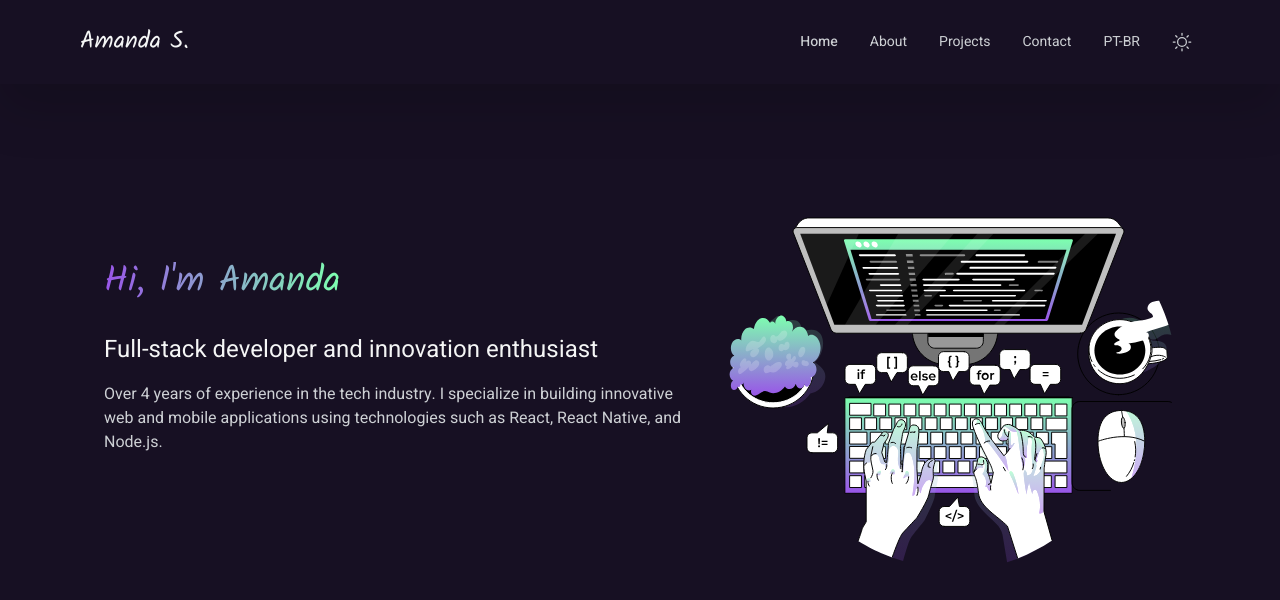
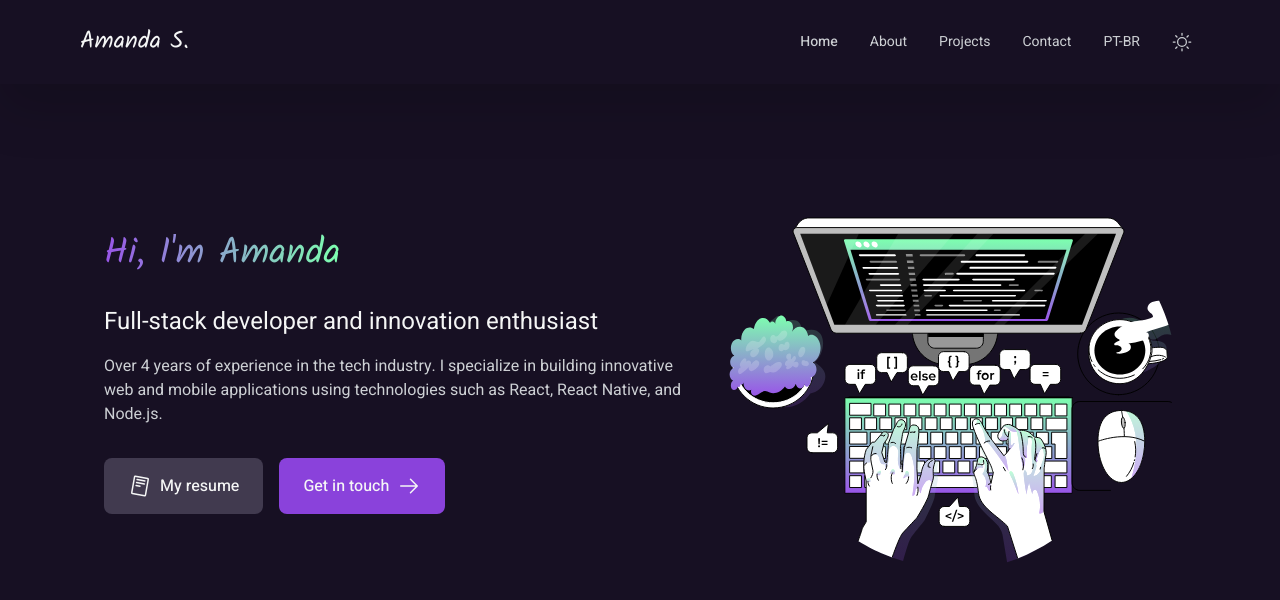
Before and after one commit to amanda-santos/lyra, a Next.js app: page / in a window 1280 px wide. Shown: the top 600 px of the page. Built offline with nearby package versions, Linux system fonts and the light colour scheme.

Commit message:
feat: add hero section action buttons

```diff
--- a/src/app/components/navbar-item.tsx
+++ b/src/app/components/navbar-item.tsx
@@ -1,5 +1,5 @@
 import classnames from "classnames";
-import { ComponentProps, ReactNode } from "react";
+import { ComponentProps } from "react";
 
 type NavbarItemProps = ComponentProps<"a"> & {
   isActive?: boolean;
--- a/src/app/page.tsx
+++ b/src/app/page.tsx
@@ -1,9 +1,10 @@
+import { ArrowRight, ReadCvLogo } from "@phosphor-icons/react/dist/ssr";
 import Image from "next/image";
 
 export default function Home() {
   return (
     <main className="flex min-h-screen flex-col items-center justify-between bg-surface-background px-10">
-      <div className="flex w-full flex-col items-center justify-between gap-6 px-10 py-24 md:flex-row-reverse md:px-16">
+      <div className="flex w-full flex-col items-center justify-between gap-6 py-24 md:flex-row-reverse lg:px-16">
         <Image
           src="/programmer-illustration.svg"
           alt="Logo"
@@ -25,6 +26,18 @@ export default function Home() {
               such as React, React Native, and Node.js.
             </p>
           </span>
+
+          <div className="flex items-center gap-4">
+            <button className="flex items-center gap-2 rounded-lg bg-surface-secondary px-6 py-4 font-body font-medium text-text-primary transition-colors hover:bg-surface-tertiary focus:outline-offset-4 focus:outline-text-primary">
+              <ReadCvLogo size={24} />
+              My resume
+            </button>
+
+            <button className="flex items-center gap-2 rounded-lg bg-primary-color-500 px-6 py-4 font-body font-medium text-text-primary transition-colors hover:bg-primary-color-400 focus:outline-offset-4 focus:outline-text-primary">
+              Get in touch
+              <ArrowRight size={24} />
+            </button>
+          </div>
         </div>
       </div>
     </main>
```
